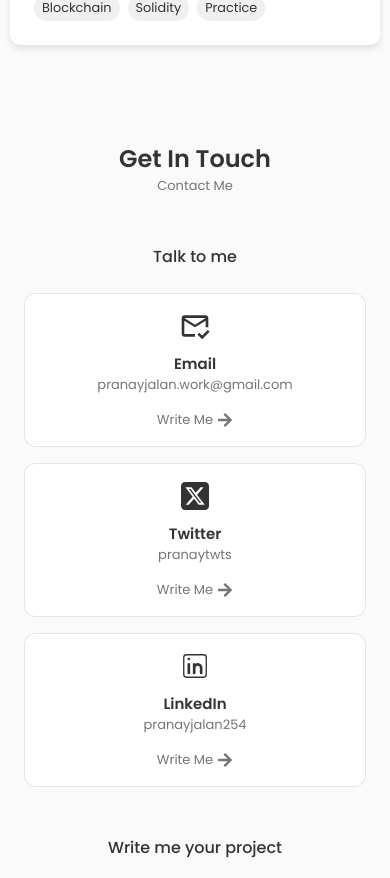
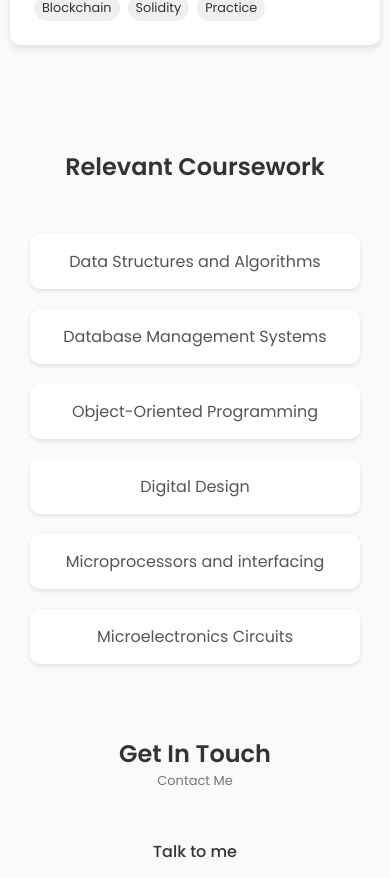
Before and after one commit to pranayjalan254/Portfolio-Website, a React (Vite) app in the folder portfolio-website/: page / in a window 390 px wide. Shown: the part 5731-6609 px from the top of the page. Built offline with nearby package versions, Linux system fonts and the light colour scheme.

Commit message:
adding coursework section

```diff
--- a/portfolio-website/src/App.jsx
+++ b/portfolio-website/src/App.jsx
@@ -9,6 +9,7 @@ import Footer from "./components/footer/Footer";
 import ScrollUp from "./components/scrollup/ScrollUp";
 import Projects from "./components/projects/Projects";
 import Experience from "./components/experience/Experience";
+import Coursework from "./components/coursework/Coursework";
 
 const App = () => {
   return (
@@ -20,6 +21,7 @@ const App = () => {
         <Experience />
         <Skills />
         <Projects />
+        <Coursework />
         <Contact />
       </main>
       <Footer />
--- /dev/null
+++ b/portfolio-website/src/components/coursework/Coursework.jsx
@@ -0,0 +1,27 @@
+import "./coursework.css";
+import React from "react";
+
+const Coursework = () => {
+  const subjects = [
+    "Data Structures and Algorithms",
+    "Database Management Systems",
+    "Object-Oriented Programming",
+    "Digital Design",
+    "Microprocessors and interfacing",
+    "Microelectronics Circuits",
+  ];
+
+  return (
+    <div className="coursework-container">
+      <h2 className="section__title">Relevant Coursework</h2>
+      <div className="coursework-grid">
+        {subjects.map((subject, index) => (
+          <div key={index} className="coursework-card">
+            <p>{subject}</p>
+          </div>
+        ))}
+      </div>
+    </div>
+  );
+};
+export default Coursework;
--- /dev/null
+++ b/portfolio-website/src/components/coursework/coursework.css
@@ -0,0 +1,66 @@
+.coursework-container {
+  padding: 40px;
+  border-radius: 10px;
+  margin: 20px 0;
+}
+
+.coursework-grid {
+  display: flex;
+  padding-top: 50px;
+  flex-wrap: wrap;
+  gap: 20px;
+  justify-content: center;
+}
+
+.coursework-card {
+  background-color: #ffffff;
+  padding: 20px;
+  border-radius: 10px;
+  box-shadow: 0 2px 4px rgba(0, 0, 0, 0.1);
+  transition: transform 0.1s ease-in-out, box-shadow 0.1s ease-in-out;
+  width: calc(33% - 40px);
+  box-sizing: border-box;
+  display: flex;
+  align-items: center;
+  justify-content: center;
+  text-align: center;
+}
+
+.coursework-card p {
+  font-size: 18px;
+  margin: 0;
+  color: #555;
+}
+
+.coursework-card:hover {
+  transform: translateY(-5px);
+  box-shadow: 0 8px 16px rgba(0, 0, 0, 0.2);
+}
+
+/* Responsive styles */
+@media (max-width: 1200px) {
+  .coursework-card {
+    width: calc(50% - 40px);
+  }
+}
+
+@media (max-width: 768px) {
+  .coursework-card {
+    width: calc(100% - 40px);
+  }
+}
+
+@media (max-width: 480px) {
+  .coursework-container {
+    padding: 20px;
+  }
+
+  .coursework-card {
+    width: calc(100% - 20px);
+    padding: 15px;
+  }
+
+  .coursework-card p {
+    font-size: 16px;
+  }
+}
--- a/portfolio-website/src/components/projects/projects.css
+++ b/portfolio-website/src/components/projects/projects.css
@@ -152,11 +152,6 @@
   transform: scale(1.1);
 }
 
-@media (max-width: 768px) {
-  .projects-grid {
-    grid-template-columns: 1fr;
-  }
-}
 @media screen and (max-width: 1100px) {
   .projects-grid {
     margin-right: 100px;
```
